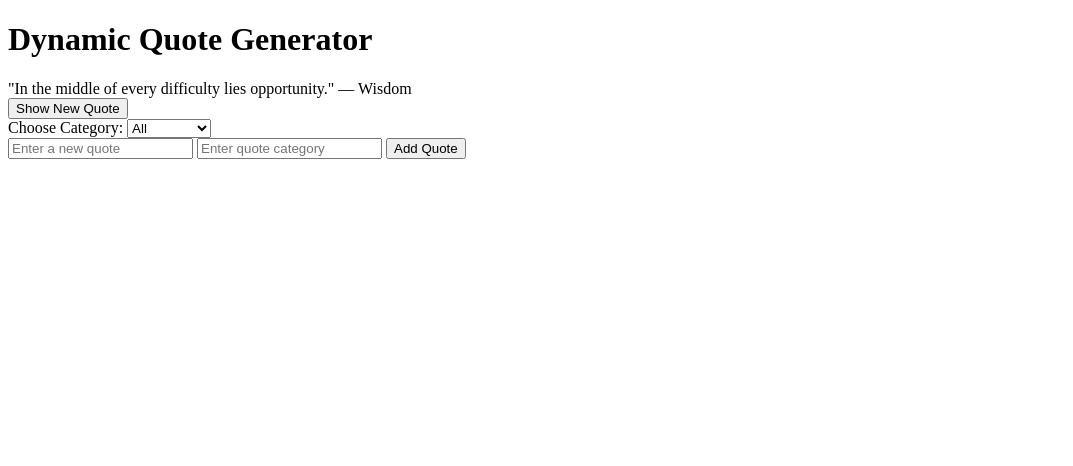
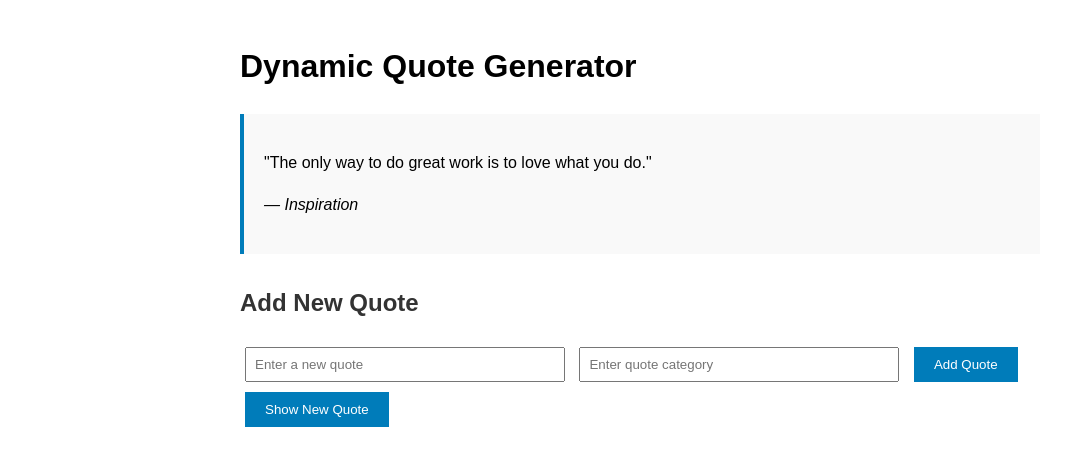
Before and after one commit to mumbosteve/alx_fe_javascript, a plain HTML site: page dom-manipulation/index.html in a window 1280 px wide. Both pictures are taken after typing "Sample", "Sample" into the empty fields and a click on the button "Add Quote". Shown: the whole page, without its empty margins (0-1073 px from the left). Drawn offline with Linux system fonts and the light colour scheme.

Commit message:
First commit

```diff
--- a/dom-manipulation/index.html
+++ b/dom-manipulation/index.html
@@ -4,26 +4,52 @@
     <meta charset="UTF-8">
     <meta name="viewport" content="width=device-width, initial-scale=1.0">
     <title>Dynamic Quote Generator</title>
+    <style>
+        body {
+            font-family: Arial, sans-serif;
+            max-width: 800px;
+            margin: 0 auto;
+            padding: 20px;
+            line-height: 1.6;
+        }
+
+        #quoteDisplay {
+            background: #f9f9f9;
+            padding: 20px;
+            border-left: 4px solid #007cba;
+            margin: 20px 0;
+            min-height: 100px;
+        }
+
+        button {
+            background: #007cba;
+            color: white;
+            border: none;
+            padding: 10px 20px;
+            cursor: pointer;
+            margin: 5px;
+        }
+
+        button:hover {
+            background: #005a87;
+        }
+
+        input {
+            padding: 8px;
+            margin: 5px;
+            width: 300px;
+        }
+
+        h2 {
+            color: #333;
+            margin-top: 30px;
+        }
+    </style>
 </head>
 <body>
     <h1>Dynamic Quote Generator</h1>
-
-  <!-- Quote Display Section -->
     <div id="quoteDisplay"></div>
     <button id="newQuote">Show New Quote</button>
-
-  <!-- Category Filter -->
-  <div>
-    <label for="categorySelect">Choose Category:</label>
-    <select id="categorySelect"></select>
-  </div>
-
-  <!-- Add Quote Form -->
-  <div>
-    <input id="newQuoteText" type="text" placeholder="Enter a new quote" />
-    <input id="newQuoteCategory" type="text" placeholder="Enter quote category" />
-    <button id="addQuoteBtn">Add Quote</button>
-  </div>
 
     <script src="script.js"></script>
 </body>
--- a/dom-manipulation/script.js
+++ b/dom-manipulation/script.js
@@ -1,82 +1,85 @@
+// script.js
+
 // Initial quotes array
-let quotes = [
-  { text: "The best way to predict the future is to invent it.", category: "Inspiration" },
-  { text: "Do what you can, with what you have, where you are.", category: "Motivation" },
-  { text: "In the middle of every difficulty lies opportunity.", category: "Wisdom" },
+const quotes = [
+    { text: "The only way to do great work is to love what you do.", category: "Inspiration" },
+    { text: "Innovation distinguishes between a leader and a follower.", category: "Leadership" },
+    { text: "Your time is limited, so don't waste it living someone else's life.", category: "Life" },
+    { text: "Stay hungry, stay foolish.", category: "Wisdom" },
+    { text: "The greatest glory in living lies not in never falling, but in rising every time we fall.", category: "Perseverance" }
 ];
 
-const quoteDisplay = document.getElementById("quoteDisplay");
-const newQuoteBtn = document.getElementById("newQuote");
-const categorySelect = document.getElementById("categorySelect");
-const addQuoteBtn = document.getElementById("addQuoteBtn");
+// DOM elements
+const quoteDisplay = document.getElementById('quoteDisplay');
+const newQuoteBtn = document.getElementById('newQuote');
 
-// Function to display a random quote
-function showRandomQuote() {
-  const selectedCategory = categorySelect.value;
-
-  // Filter quotes based on category
-  const filteredQuotes = selectedCategory === "All"
-    ? quotes
-    : quotes.filter(q => q.category === selectedCategory);
-
-  if (filteredQuotes.length === 0) {
-    quoteDisplay.textContent = "⚠️ No quotes available for this category.";
-    return;
-  }
-
-  const randomIndex = Math.floor(Math.random() * filteredQuotes.length);
-  quoteDisplay.textContent = `"${filteredQuotes[randomIndex].text}" — ${filteredQuotes[randomIndex].category}`;
+// Initialize the application
+function initializeApp() {
+    createAddQuoteForm();
+    showRandomQuote();
 }
 
-// Function to populate category dropdown
-function populateCategories() {
-  // Clear categories first
-  categorySelect.innerHTML = "";
+// Show a random quote
+function showRandomQuote() {
+    if (quotes.length === 0) {
+        quoteDisplay.innerHTML = '<p>No quotes available. Please add some quotes first.</p>';
+        return;
+    }
 
-  // Add "All" option
-  const allOption = document.createElement("option");
-  allOption.value = "All";
-  allOption.textContent = "All";
-  categorySelect.appendChild(allOption);
+    const randomIndex = Math.floor(Math.random() * quotes.length);
+    const randomQuote = quotes[randomIndex];
 
-  // Get unique categories
-  const categories = [...new Set(quotes.map(q => q.category))];
-
-  categories.forEach(cat => {
-    const option = document.createElement("option");
-    option.value = cat;
-    option.textContent = cat;
-    categorySelect.appendChild(option);
-  });
+    quoteDisplay.innerHTML = `
+        <p>"${randomQuote.text}"</p>
+        <p><em>— ${randomQuote.category}</em></p>
+    `;
 }
 
-// Function to add a new quote
+// Create the add quote form dynamically
+function createAddQuoteForm() {
+    const formContainer = document.createElement('div');
+    formContainer.innerHTML = `
+        <h2>Add New Quote</h2>
+        <div>
+            <input id="newQuoteText" type="text" placeholder="Enter a new quote" />
+            <input id="newQuoteCategory" type="text" placeholder="Enter quote category" />
+            <button onclick="addQuote()">Add Quote</button>
+        </div>
+    `;
+
+    // Insert the form after the quote display
+    quoteDisplay.parentNode.insertBefore(formContainer, quoteDisplay.nextSibling);
+}
+
+// Add a new quote to the array and update display
 function addQuote() {
-  const newText = document.getElementById("newQuoteText").value.trim();
-  const newCategory = document.getElementById("newQuoteCategory").value.trim();
+    const quoteText = document.getElementById('newQuoteText').value.trim();
+    const quoteCategory = document.getElementById('newQuoteCategory').value.trim();
 
-  if (!newText || !newCategory) {
-    alert("Please enter both quote text and category.");
-    return;
-  }
+    if (!quoteText || !quoteCategory) {
+        alert('Please fill in both quote text and category');
+        return;
+    }
 
-  // Add to quotes array
-  quotes.push({ text: newText, category: newCategory });
+    // Add the new quote to the array
+    quotes.push({
+        text: quoteText,
+        category: quoteCategory
+    });
 
-  // Update dropdown
-  populateCategories();
+    // Clear the form
+    document.getElementById('newQuoteText').value = '';
+    document.getElementById('newQuoteCategory').value = '';
 
-  // Clear input fields
-  document.getElementById("newQuoteText").value = "";
-  document.getElementById("newQuoteCategory").value = "";
+    // Show confirmation
+    alert('Quote added successfully!');
 
-  alert("✅ Quote added successfully!");
+    // Show a random quote (could be the new one)
+    showRandomQuote();
 }
 
 // Event listeners
-newQuoteBtn.onclick = showRandomQuote;
-addQuoteBtn.onclick = addQuote;
-
-// Initialize on page load
-populateCategories();
-showRandomQuote();
+document.addEventListener('DOMContentLoaded', function() {
+    newQuoteBtn.addEventListener('click', showRandomQuote);
+    initializeApp();
+});
```
Lines whose indentation alone changed are shown as unchanged.
